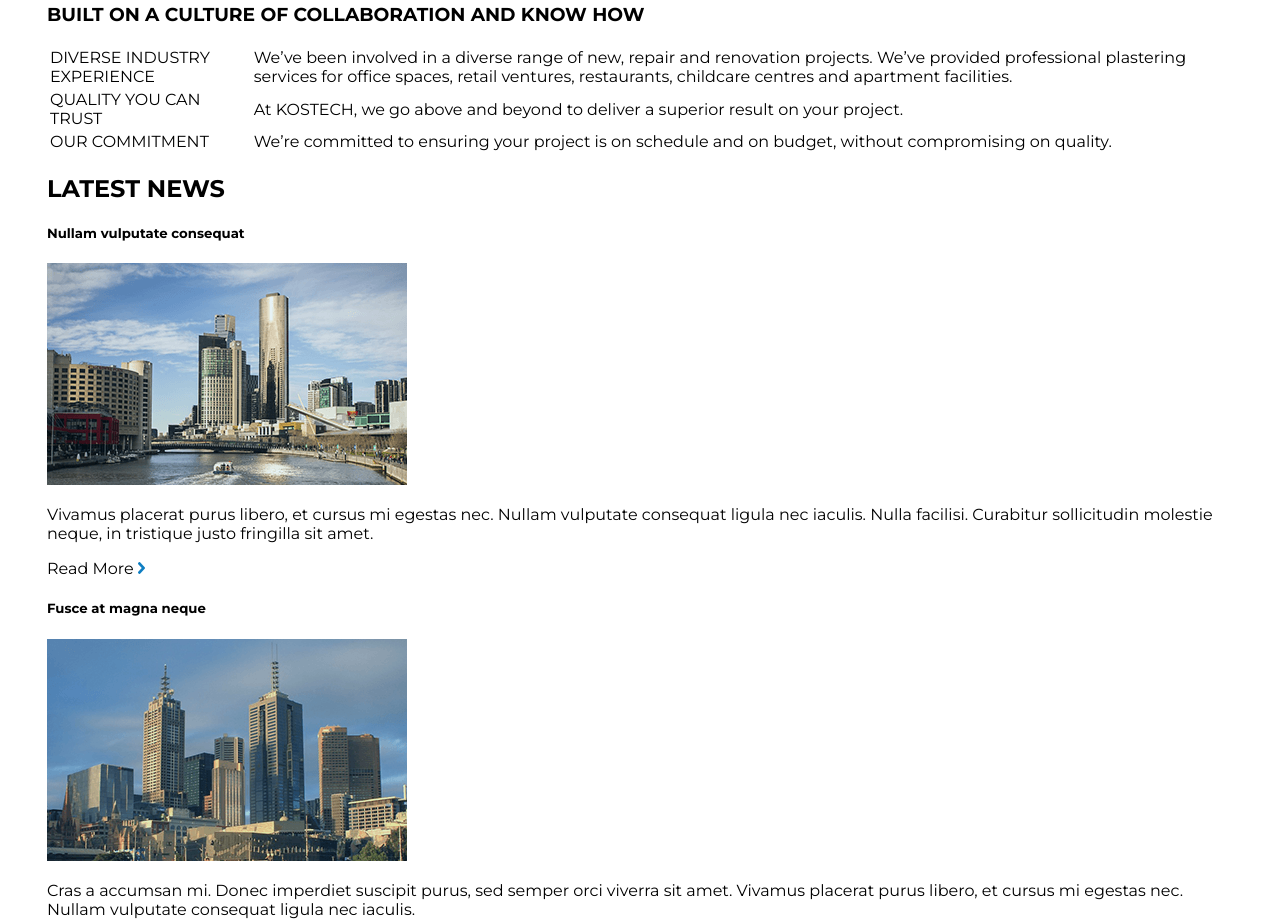
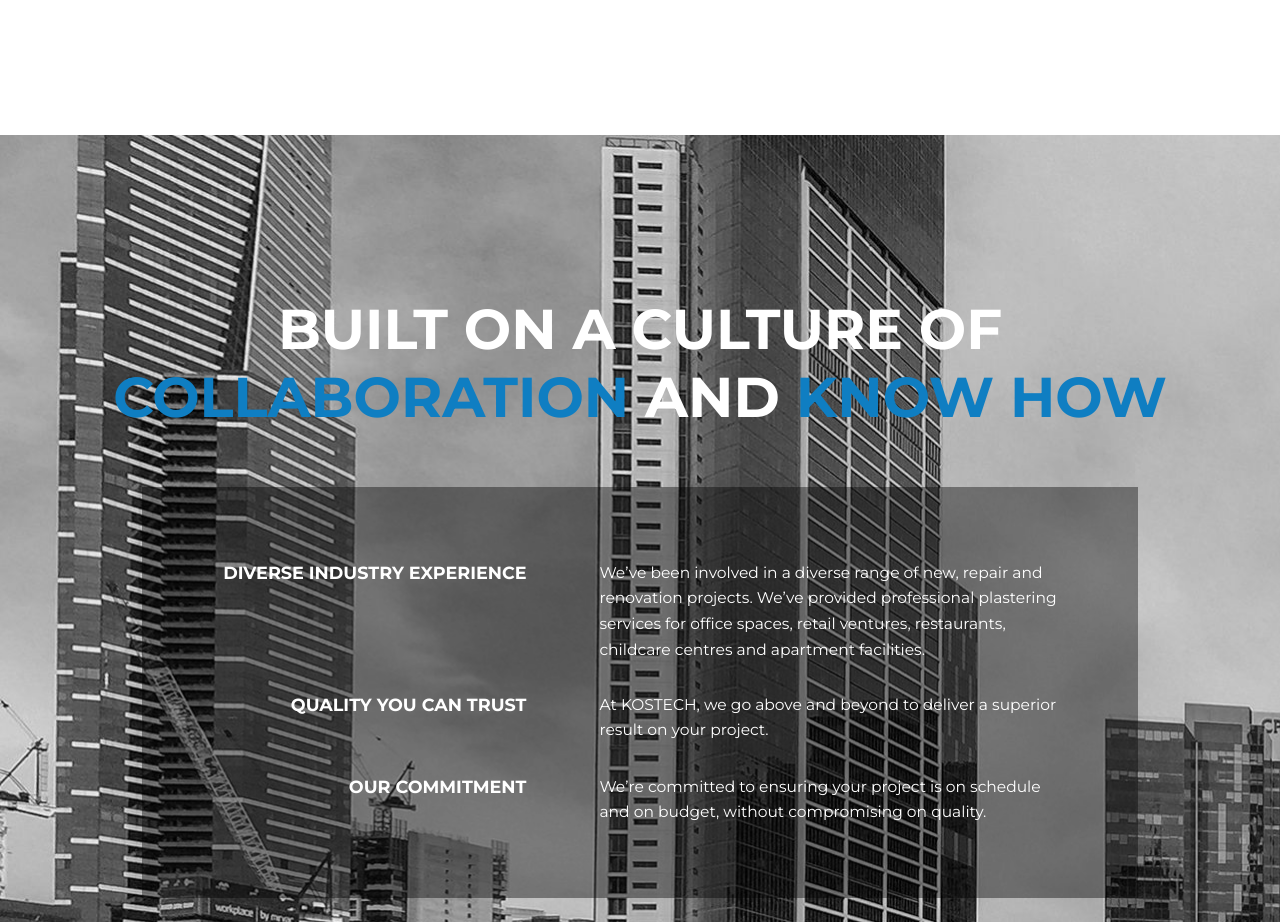
Before and after one commit to OneFootDigital/KOSTECH, a plain HTML site: page index.html in a window 1280 px wide. Shown: the part 1915-2837 px from the top of the page. Drawn offline with Linux system fonts and the light colour scheme.

Commit message:
Cuture Section CSS done

```diff
--- a/css/custom.css
+++ b/css/custom.css
@@ -60,9 +60,9 @@ h1.logo {
 	clear: both;
 }
 
-/* Motto */
+/* Section Motto */
 
-#motto {
+.motto {
 	width: 100%;
 	margin: 100px auto 50px;
 	max-width: 1800px;
@@ -71,12 +71,12 @@ h1.logo {
 	font-weight: bold;
 }
 
-#motto img {
+.motto img {
 	display: block;
 	margin: 10px auto;
 }
 
-#motto h1 {
+.motto h1 {
 	margin: 0;
 }
 
@@ -107,7 +107,7 @@ button {
 	width:250px;
 }
 
-/* About Us */
+/* Section About Us */
 
 .about-header {
 	font-size: 2.2em;
@@ -163,6 +163,64 @@ button {
 	text-decoration: none;
 }
 
+/* Section Culture */
+
+#culture {
+	background-image: url("../img/bg-about.jpg");
+	background-repeat: no-repeat;
+	background-size: cover;
+	width: 100%;
+	color: white;
+	margin: 150px 0;
+	padding: 60px 0 180px;
+}
+
+.frame {
+	height: 400px;
+	width: 84%;
+	margin: 0 auto;
+}
+
+.frame table {
+	background:rgba(1,1,1,0.4);
+	padding: 70px;
+	line-height: 160%;
+}
+
+#line1 {
+	height: 130px;
+}
+
+#line2 {
+	height: 80px;
+}
+
+#line3 {
+	height: 50px;
+}
+
+th {
+    width: 45%;
+    vertical-align: top;
+    text-align: right;
+    font-size: 1.1em;
+    padding-right: 70px;
+}
+
+td {
+    width: 55%;
+    vertical-align: top;
+    font-size: 0.97em;
+}
+
+
+
+
+
+
+
+
+
 
 
 
--- a/index.html
+++ b/index.html
@@ -27,7 +27,7 @@
 			</div>
 		</header>
 
-		<div id="motto">
+		<div class="motto">
 			<img src="img/top-block.png">
 			<h1>MELBOURNE'S BEST</h1>
 			<h1><span class="blue-text">PLASTERING</span> CONTRACTORS</h1>
@@ -70,21 +70,23 @@
 		</div>
 	</section>
 
-	<section class="culture">
+	<section id="culture">
 		<div class="wrapper">
-			<h3>BUILT ON A CULTURE OF COLLABORATION AND KNOW HOW</h3>
+			<div class="motto">
+			<h3>BUILT ON A CULTURE OF<br><span class="blue-text">COLLABORATION</span> AND <span class="blue-text">KNOW HOW</span></h3>
+			</div>
 			<div class="frame">
 				<table>
-					<tr>
-						<td>DIVERSE INDUSTRY EXPERIENCE</td>
+					<tr id="line1">
+						<th>DIVERSE INDUSTRY EXPERIENCE</th>
 						<td>We’ve been involved in a diverse range of new, repair and renovation projects. We’ve provided professional plastering services for office spaces, retail ventures, restaurants, childcare centres and apartment facilities.</td>
 					</tr>
-					<tr>
-						<td>QUALITY YOU CAN TRUST</td>
+					<tr id="line2">
+						<th>QUALITY YOU CAN TRUST</th>
 						<td>At KOSTECH, we go above and beyond to deliver a superior result on your project.</td>
 					</tr>
-					<tr>
-						<td>OUR COMMITMENT</td>
+					<tr id="line3">
+						<th>OUR COMMITMENT</th>
 						<td>We’re committed to ensuring your project is on schedule and on budget, without compromising on quality.</td>
 					</tr>
 				</table>
```
